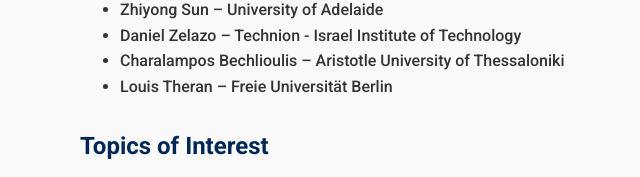
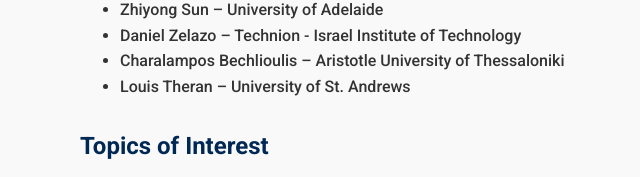
Before and after one commit to 1yen/ifac2026-invited-track, a plain HTML site: page index.html in a window 1280 px wide. Shown: the part 533-710 px from the top of the page, 80-720 px from the left. Drawn offline with Linux system fonts and the light colour scheme.

Commit message:
Update index.html

```diff
--- a/index.html
+++ b/index.html
@@ -92,7 +92,7 @@
       <li>Zhiyong Sun – University of Adelaide</li>
       <li>Daniel Zelazo – Technion - Israel Institute of Technology</li>
       <li>Charalampos Bechlioulis – Aristotle University of Thessaloniki</li>
-      <li>Louis Theran – Freie Universität Berlin</li>
+      <li>Louis Theran – University of St. Andrews</li>
     </ul>
   </section>
 
```
